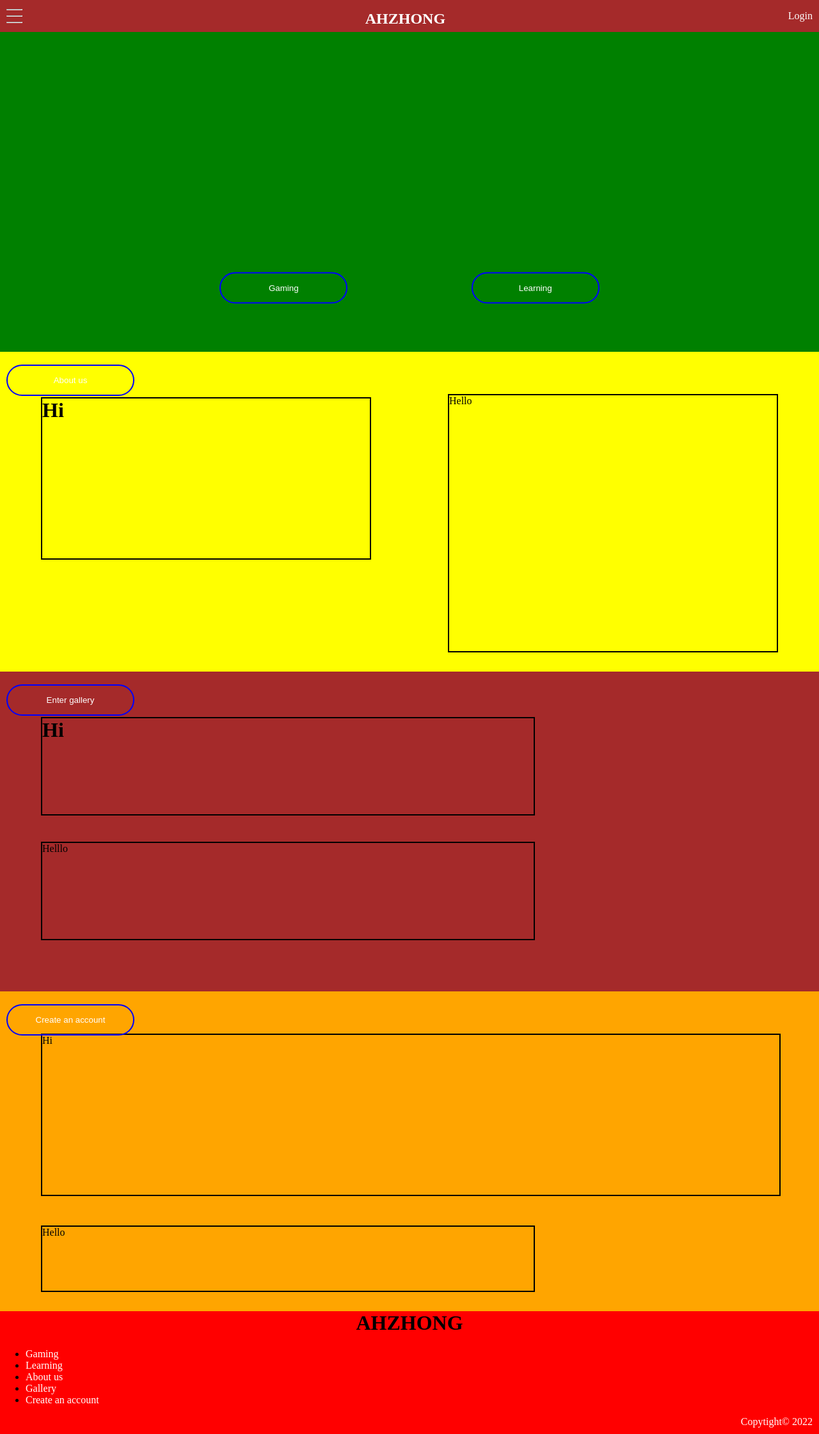
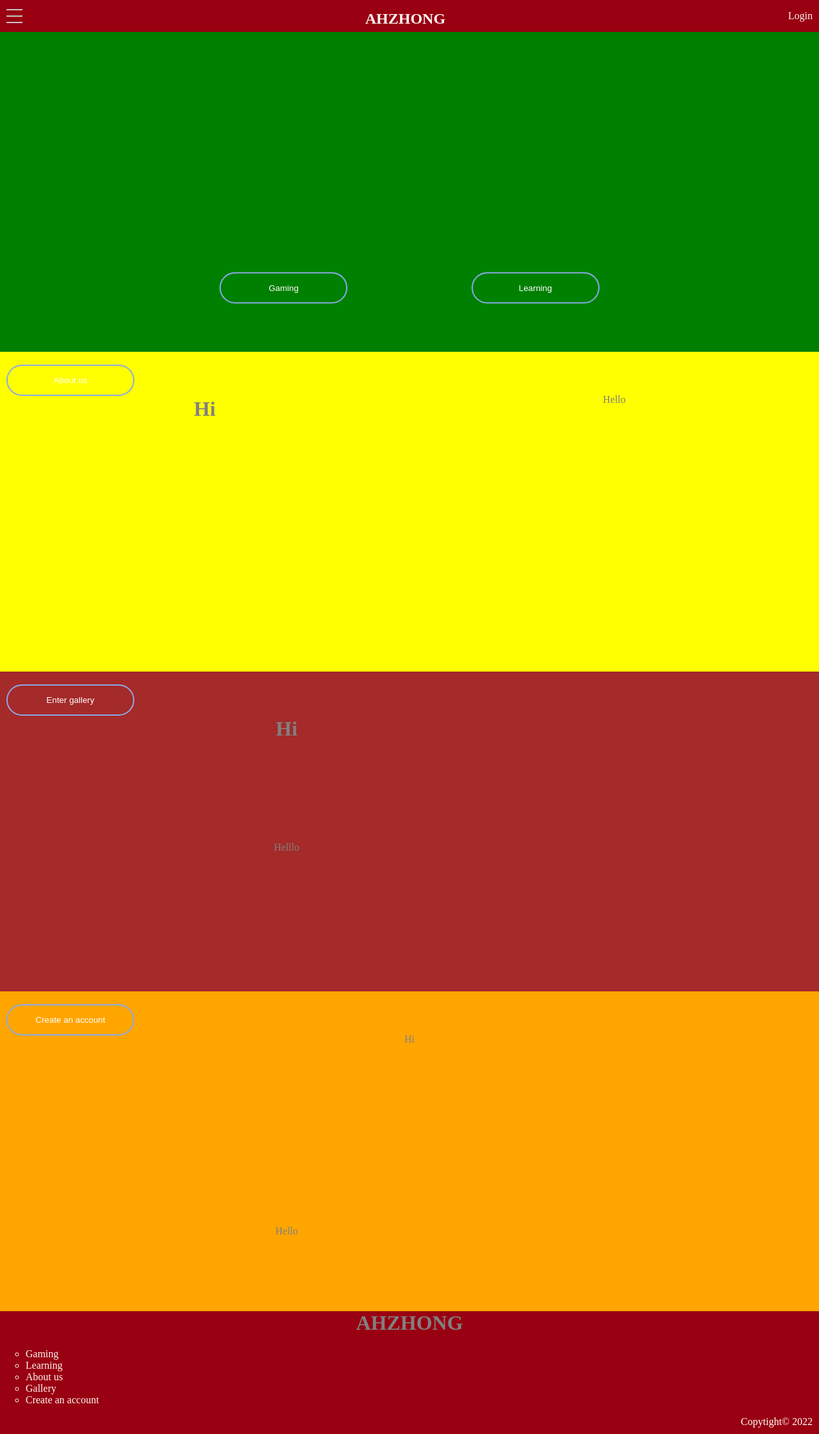
Before and after one commit to AHZHONG1/My-webpage-design, a PHP site: page / in a window 1280 px wide. Shown: the whole page at 64% size. Run offline with PHP 8.4, Linux system fonts and the light colour scheme.

Commit message:
Updating all the style of index.html

```diff
--- a/CSS/style.css
+++ b/CSS/style.css
@@ -13,7 +13,7 @@ body {
     display: flex;
     justify-content: space-between;
     height: 50px;
-    background: brown;
+    background: #990011FF;
 }
 
 #menu_icon {
@@ -34,8 +34,7 @@ body {
     text-align: center;
     width: 50vw;
     margin: auto;
-    color: white;
-
+    color: #FCF6F5FF;
 }
 
 #Title h1 {
@@ -53,7 +52,7 @@ body {
 
 a {
     text-decoration: none;
-    color: white;
+    color: #FCF6F5FF;
 }
 
 .main {
@@ -76,7 +75,7 @@ button {
     width: 200px;
     text-align: center;
     border-radius: 25px;
-    border: 2px solid blue;
+    border: 2px solid #8AAAE5;
     margin: 20px 10px;
     padding: 15px;
     background: transparent;
@@ -87,7 +86,7 @@ button {
 }
 
     button span {
-    background: blue;
+        background: #8AAAE5;
         height: 100%;
         width: 0;
         border-radius: 25px;
@@ -110,15 +109,17 @@ button:hover {
     height: 500px;
     background: yellow;
     position: relative;
+    color: gray;
 }
 
 #About_us_title {
     width: 40%;
     height: 50%;
-    border: solid 2px;
     position: absolute;
     top: 10%;
     left: 5%;
+    text-align: center;
+    text-transform:
     /*transform:translate(-10%, -10%);*/
 }
 
@@ -128,7 +129,7 @@ button:hover {
     position: absolute;
     top: 10%;
     right: 5%;
-    border: solid 2px;
+    text-align: center;
     /*transform: translate(-10%, -10%);*/
 }
 
@@ -137,10 +138,11 @@ button:hover {
     top: 70%;
     left: 22.5%;
     transform:translateX(-50%);
+    color: gray;
 }
 
 .toGallery {
-
+    color: gray;
     height: 500px;
     background: brown;
     position: relative;
@@ -148,8 +150,7 @@ button:hover {
 
 #Gallery_title {
     position: absolute;
-
-    border: solid 2px;
+    text-align: center;
 
     width: 60%;
     height: 30%;
@@ -159,7 +160,7 @@ button:hover {
 
 #Gallery_description {
     position: absolute;
-    border: solid 2px;
+    text-align: center;
     width: 60%;
     height: 30%;
     top: 50%;
@@ -180,8 +181,9 @@ button:hover {
 }
 
 #CreateAccount_description {
+    color: gray;
     position: absolute;
-    border: solid 2px;
+    text-align: center;
     width: 90%;
     height: 50%;
     top: 10%;
@@ -190,7 +192,8 @@ button:hover {
 
 #CreateAccount_directionMessage {
     position: absolute;
-    border: solid 2px;
+    color: gray;
+    text-align: center;
     width: 60%;
     height: 20%;
     top: 70%;
@@ -206,18 +209,18 @@ button:hover {
 
 .footer {
     position: relative;
-    /*height: 200px;*/
-    background: red;
-
+    background: #990011FF;
 }
 
 #footer_title {
+    color: gray;
     margin-top: 0;
     text-align: center;
 }
 
-.footer_list {
-
+.footer_list ul li{
+    color: white;
+    list-style-type:circle;
 }
 
 #footer_copyright {
```
Lines whose indentation alone changed are shown as unchanged.
